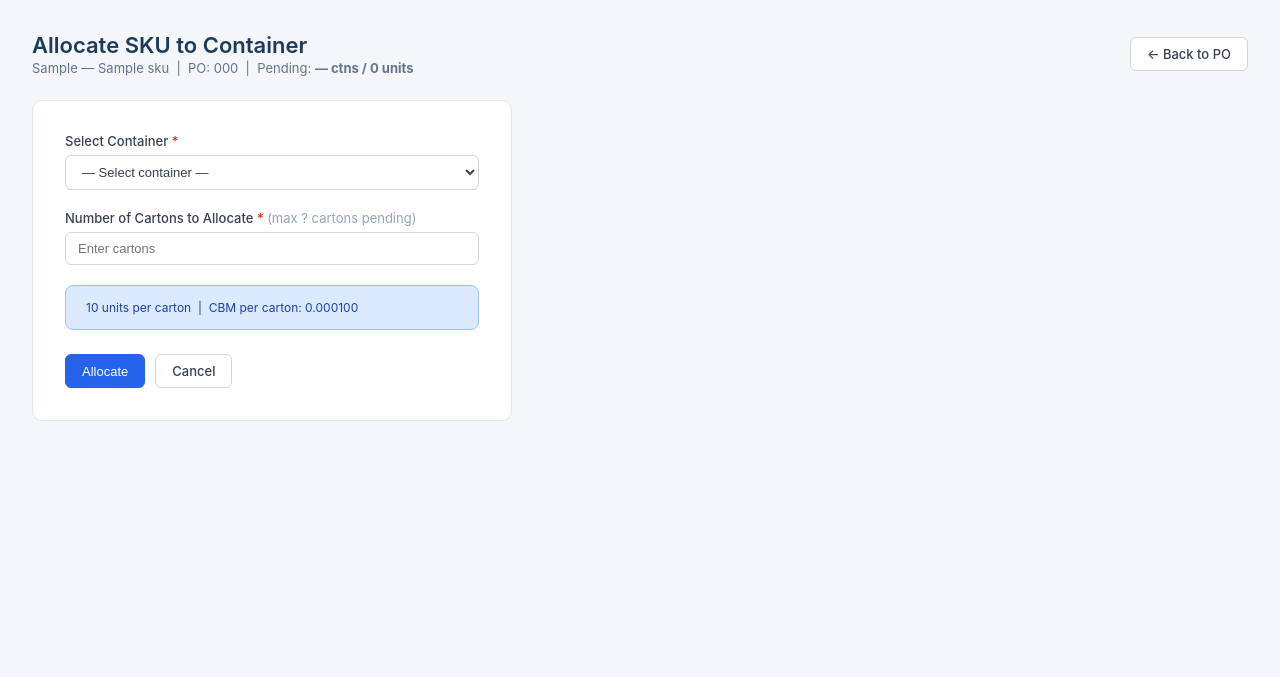
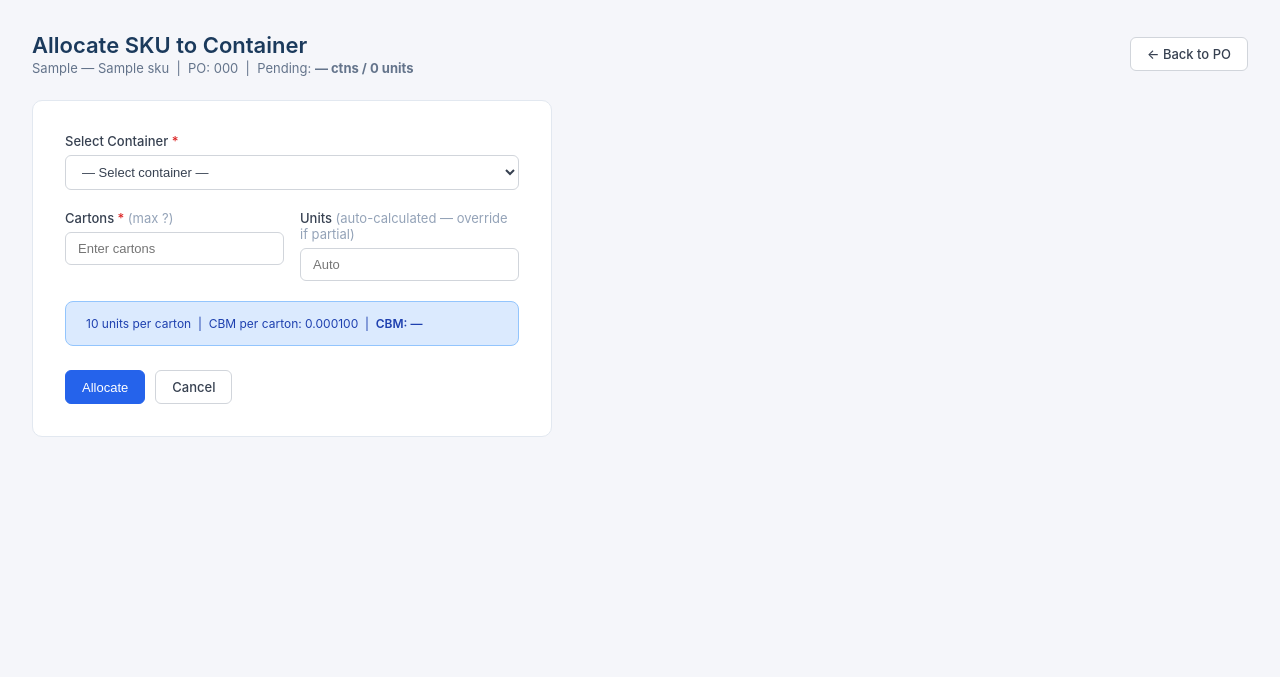
Before and after one commit to mihlalilingela-lab/container-planning, a Flask app: page /containers/allocate-sku/1 in a window 1280 px wide. Shown: the part 52-729 px from the top of the page. Run offline with Flask 3, Linux system fonts and the light colour scheme; a user stored in the database is signed in; tables that the repository leaves empty hold one stand-in row (values such as "Sample post").

Commit message:
Add unit override for partial carton allocations

```diff
--- a/app/routes/containers.py
+++ b/app/routes/containers.py
@@ -274,7 +274,10 @@ def allocate_from_sku(sku_id):
             return redirect(url_for("container.allocate_from_sku",
                                     sku_id=sku_id))
 
-        _do_allocate(sku, c, alloc_ctns, warning)
+        # Unit override — allows partial last carton
+        units_override = _int(request.form.get("allocated_units_override"))
+        _do_allocate(sku, c, alloc_ctns, warning,
+                     units_override=units_override)
         return redirect(url_for("po.detail", po_number=sku.po_number))
 
     containers = Container.query.filter(
@@ -332,9 +335,15 @@ def deallocate(alloc_id):
     return redirect(url_for("container.detail", container_id=container_id))
 
 # ── Shared allocation logic ───────────────────────────────────────────────────
-def _do_allocate(sku, container, alloc_ctns, warning=None):
+def _do_allocate(sku, container, alloc_ctns, warning=None,
+                 units_override=None):
     outer_ctn_qty = sku.outer_carton_qty or 1
-    alloc_units   = alloc_ctns * outer_ctn_qty
+    # Use override if provided (partial last carton)
+    # otherwise calculate from cartons x units per carton
+    if units_override and 0 < units_override <= alloc_ctns * outer_ctn_qty:
+        alloc_units = units_override
+    else:
+        alloc_units = alloc_ctns * outer_ctn_qty
     cbm_per_ctn   = sku.volumetric_cbm or 0
     alloc_cbm     = round(cbm_per_ctn * alloc_ctns, 6)
 
--- a/app/templates/container/allocate_from_sku.html
+++ b/app/templates/container/allocate_from_sku.html
@@ -17,14 +17,14 @@
 
 {% if sku.ci_pending_acknowledgement %}
 <div class="flash flash-warning" style="margin-bottom:1rem;">
-  ⚠ CI not yet acknowledged for this SKU. Allocation is permitted at
-  planning stage but the container cannot be confirmed until CI is
-  acknowledged.
+  ⚠ CI not yet acknowledged. Allocation permitted at planning stage
+  but container cannot be confirmed until CI is acknowledged.
 </div>
 {% endif %}
 
-<div class="form-card" style="max-width:480px;">
-  <form method="POST">
+<div class="form-card" style="max-width:520px;">
+  <form method="POST" id="alloc-form">
+
     <div class="form-group">
       <label>Select Container <span style="color:#dc2626;">*</span></label>
       <select name="container_id" required>
@@ -38,25 +38,41 @@
         {% endfor %}
       </select>
     </div>
-    <div class="form-group">
-      <label>
-        Number of Cartons to Allocate
-        <span style="color:#dc2626;">*</span>
-        <span class="hint">
-          (max {{ sku.pending_ctns or '?' }} cartons pending)
-        </span>
-      </label>
-      <input type="number" name="allocated_ctns" required
-             min="1" max="{{ sku.pending_ctns or 9999 }}"
-             placeholder="Enter cartons">
+
+    <div style="display:grid;grid-template-columns:1fr 1fr;gap:16px;">
+      <div class="form-group">
+        <label>
+          Cartons <span style="color:#dc2626;">*</span>
+          <span class="hint">(max {{ sku.pending_ctns or '?' }})</span>
+        </label>
+        <input type="number" name="allocated_ctns" id="alloc-ctns"
+               required min="1" max="{{ sku.pending_ctns or 9999 }}"
+               placeholder="Enter cartons"
+               oninput="calcUnits()">
+      </div>
+      <div class="form-group">
+        <label>
+          Units
+          <span class="hint">(auto-calculated — override if partial)</span>
+        </label>
+        <input type="number" name="allocated_units_override"
+               id="alloc-units" min="1"
+               placeholder="Auto">
+      </div>
     </div>
+
     {% if sku.outer_carton_qty %}
     <div class="phase-banner" style="font-size:12px;margin-bottom:1rem;">
       {{ sku.outer_carton_qty }} units per carton &nbsp;|&nbsp;
       CBM per carton:
       {{ "%.6f"|format(sku.volumetric_cbm) if sku.volumetric_cbm else '—' }}
+      &nbsp;|&nbsp;
+      <span id="cbm-preview" style="font-weight:600;">
+        CBM: —
+      </span>
     </div>
     {% endif %}
+
     <div class="form-actions">
       <button type="submit" class="btn btn-primary">Allocate</button>
       <a href="{{ url_for('po.detail', po_number=sku.po_number) }}"
@@ -64,4 +80,34 @@
     </div>
   </form>
 </div>
+
+<script>
+const outerCtnQty = {{ sku.outer_carton_qty or 1 }};
+const cbmPerCtn   = {{ sku.volumetric_cbm or 0 }};
+
+function calcUnits() {
+  const ctns  = parseInt(document.getElementById('alloc-ctns').value) || 0;
+  const units = ctns * outerCtnQty;
+  const unitsField = document.getElementById('alloc-units');
+
+  // Only auto-fill if user hasn't manually overridden
+  if (!unitsField.dataset.manualOverride) {
+    unitsField.placeholder = units > 0 ? units : 'Auto';
+  }
+
+  const cbm = (cbmPerCtn * ctns).toFixed(6);
+  document.getElementById('cbm-preview').textContent =
+    ctns > 0 ? 'CBM: ' + cbm : 'CBM: —';
+}
+
+// Mark as manual override when user types in units field
+document.getElementById('alloc-units').addEventListener('input', function() {
+  if (this.value) {
+    this.dataset.manualOverride = '1';
+  } else {
+    delete this.dataset.manualOverride;
+    calcUnits();
+  }
+});
+</script>
 {% endblock %}
```
